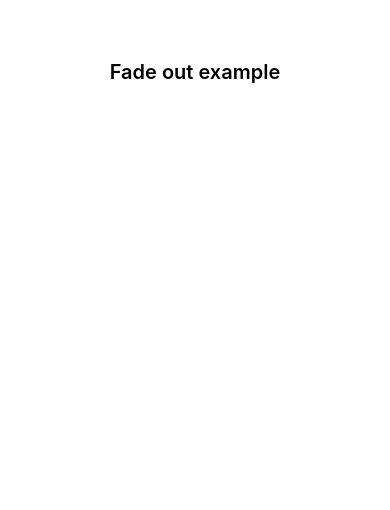
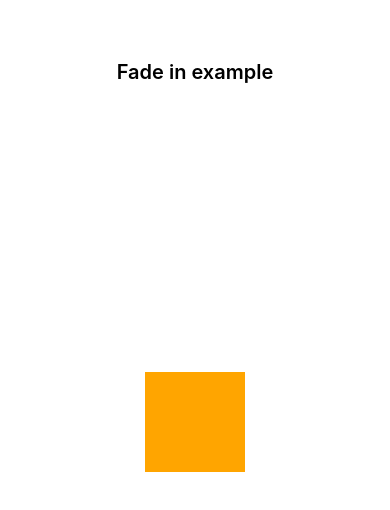
Before and after one commit to ck3g/RNAnimationExamples, a React Native app: screen / in a window 390 px wide. Shown: the top 510 px of the page. Built offline with nearby package versions, Linux system fonts and the light colour scheme.

Commit message:
Add Fade in example

```diff
--- a/App.js
+++ b/App.js
@@ -2,7 +2,8 @@ import React from 'react';
 import { StyleSheet, Text, View, TouchableOpacity } from 'react-native';
 import {
   VerticalMotionExample,
-  FadeOutExample
+  FadeOutExample,
+  FadeInExample
 } from './examples';
 
 const examples = {
@@ -13,12 +14,16 @@ const examples = {
   fadeOut: {
     title: 'Fade out example',
     component: FadeOutExample
+  },
+  fadeIn: {
+    title: 'Fade in example',
+    component: FadeInExample
   }
 }
 
 export default class App extends React.Component {
   state = {
-    currentExample: 'fadeOut'
+    currentExample: 'fadeIn'
   }
 
   render() {
--- /dev/null
+++ b/examples/FadeInExample.js
@@ -0,0 +1,39 @@
+import React from 'react';
+import { Animated, View } from 'react-native';
+
+class FadeInExample extends React.Component {
+  state = {
+    animation: new Animated.Value(0)
+  }
+
+  componentDidMount() {
+    Animated.timing(
+      this.state.animation,
+      {
+        toValue: 1,
+        duration: 2000
+      }
+    ).start();
+  }
+
+  render() {
+    const animationStyles = {
+      opacity: this.state.animation
+    };
+
+    return (
+      <Animated.View style={[objectStyles.object, animationStyles]}>
+      </Animated.View>
+    );
+  }
+}
+
+const objectStyles = {
+  object: {
+    backgroundColor: 'orange',
+    width: 100,
+    height: 100
+  }
+}
+
+export { FadeInExample };
--- a/examples/index.js
+++ b/examples/index.js
@@ -1,2 +1,3 @@
 export * from './VerticalMotionExample';
 export * from './FadeOutExample';
+export * from './FadeInExample';
```
